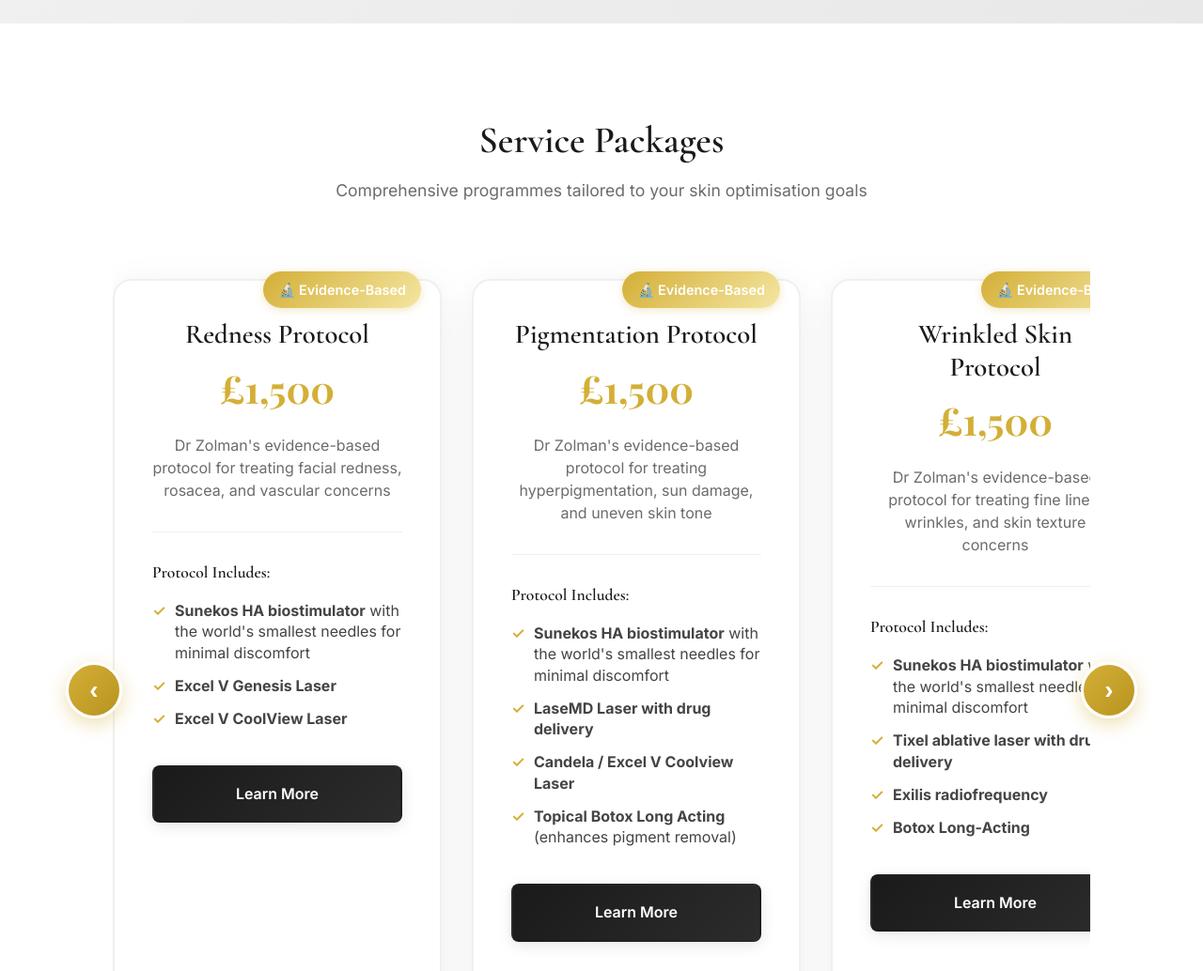
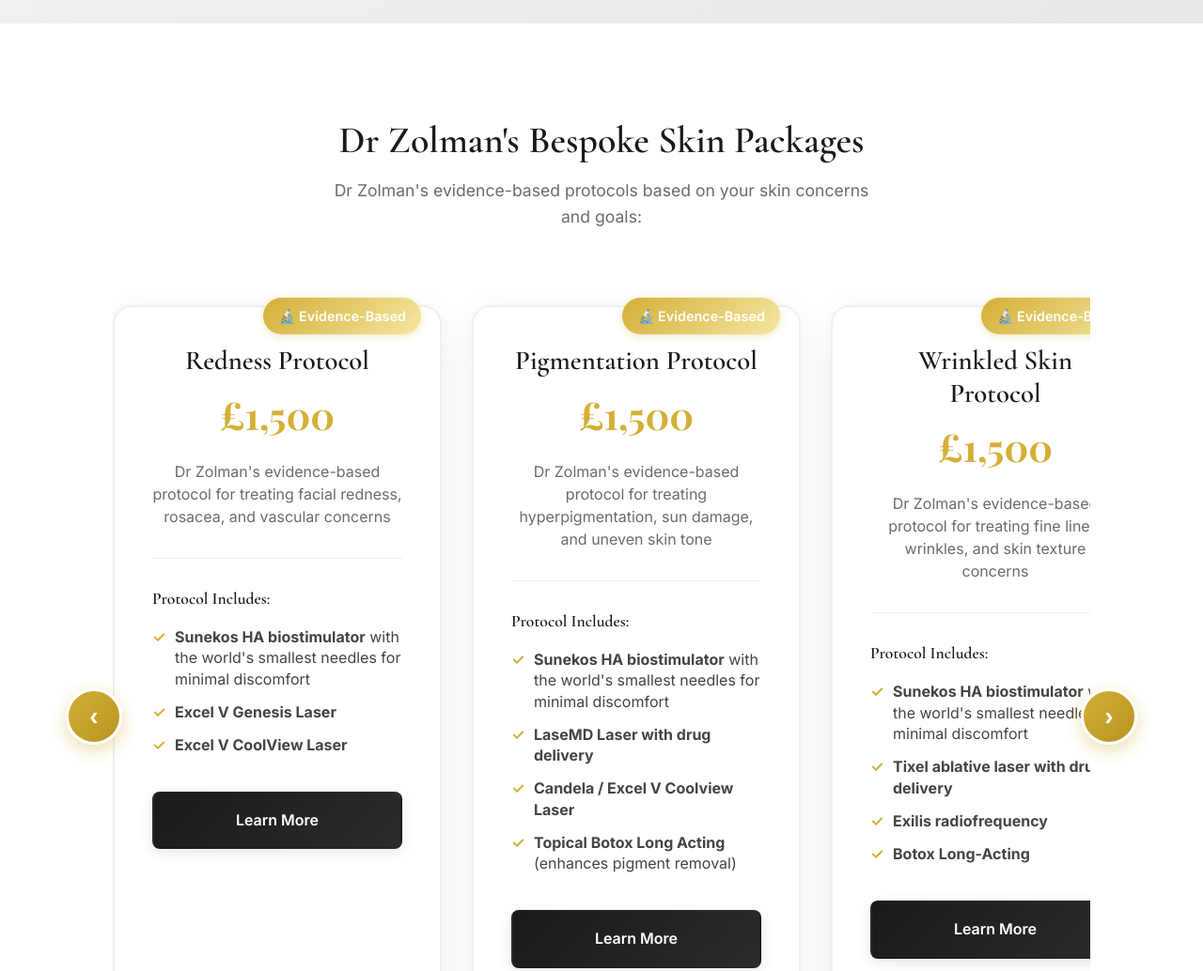
Before and after one commit to PetyaKam/collagen-clinic-london-website, a plain HTML site: page index.html in a window 1280 px wide. Shown: the part 1360-2394 px from the top of the page at 94% size. Drawn offline with nearby package versions, Linux system fonts and the light colour scheme.

Commit message:
Update section title to 'Dr Zolman's Bespoke Skin Packages' and update subtitle

```diff
--- a/index.html
+++ b/index.html
@@ -111,8 +111,8 @@
     <section id="packages" class="packages">
         <div class="container">
             <div class="section-header">
-                <h2 class="section-title">Service Packages</h2>
-                <p class="section-subtitle">Comprehensive programmes tailored to your skin optimisation goals</p>
+                <h2 class="section-title">Dr Zolman's Bespoke Skin Packages</h2>
+                <p class="section-subtitle">Dr Zolman's evidence-based protocols based on your skin concerns and goals:</p>
             </div>
 
             <div class="packages-carousel-container">
@@ -802,8 +802,8 @@
     <section id="packages" class="packages">
         <div class="container">
             <div class="section-header">
-                <h2 class="section-title">Service Packages</h2>
-                <p class="section-subtitle">Comprehensive programmes tailored to your skin optimisation goals</p>
+                <h2 class="section-title">Dr Zolman's Bespoke Skin Packages</h2>
+                <p class="section-subtitle">Dr Zolman's evidence-based protocols based on your skin concerns and goals:</p>
             </div>
 
             <div class="packages-carousel-container">
```
